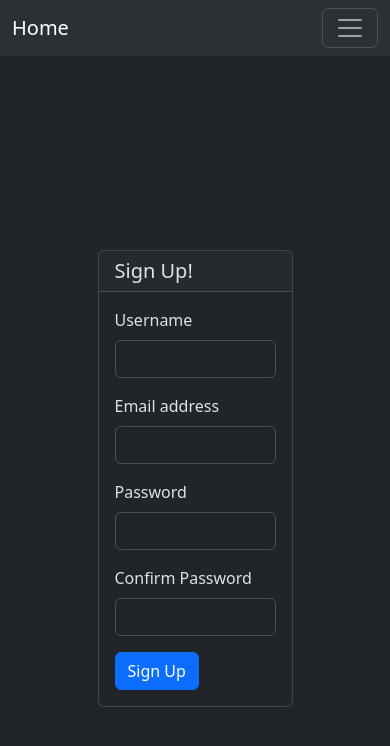
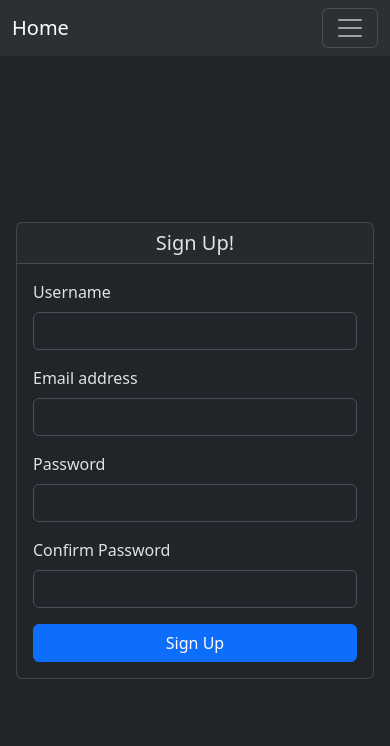
Before and after one commit to JustAsh123/Bloggit, a React (Vite) app: page /signup in a window 390 px wide. Shown: the top 746 px of the page. Built offline with nearby package versions, Linux system fonts and the light colour scheme; no server answers.

Commit message:
responsive forms

```diff
--- a/src/pages/Login.jsx
+++ b/src/pages/Login.jsx
@@ -1,3 +1,4 @@
+// src/pages/Login.jsx
 import { useState } from "react";
 import { auth } from "../firebase";
 import { signInWithEmailAndPassword } from "firebase/auth";
@@ -15,7 +16,6 @@ function Login() {
 
     try {
       await signInWithEmailAndPassword(auth, email, pass);
-      // Redirect after login
       navigate("/");
     } catch (err) {
       setError("Invalid email or password");
@@ -23,9 +23,12 @@ function Login() {
   };
 
   return (
-    <div className="d-flex justify-content-center align-items-center vh-100">
-      <div className="card w-50">
-        <h5 className="card-header">Login</h5>
+    <div
+      className="d-flex justify-content-center align-items-center"
+      style={{ minHeight: "calc(100vh - 56px)", paddingTop: "20px", paddingBottom: "20px" }}
+    >
+      <div className="card w-100 mx-3" style={{ maxWidth: "400px" }}>
+        <h5 className="card-header text-center">Login</h5>
         <div className="card-body">
           {error && <div className="alert alert-danger">{error}</div>}
           <form onSubmit={handleLogin}>
@@ -49,7 +52,7 @@ function Login() {
                 required
               />
             </div>
-            <button type="submit" className="btn btn-primary">
+            <button type="submit" className="btn btn-primary w-100">
               Log In
             </button>
           </form>
--- a/src/pages/Signup.jsx
+++ b/src/pages/Signup.jsx
@@ -1,8 +1,14 @@
 import { useEffect, useState } from "react";
 import { auth, db } from "../firebase";
 import { createUserWithEmailAndPassword } from "firebase/auth";
-import { doc, setDoc, getDoc, collection, query, where, getDocs } from "firebase/firestore";
-
+import {
+  doc,
+  setDoc,
+  collection,
+  query,
+  where,
+  getDocs,
+} from "firebase/firestore";
 import { useNavigate } from "react-router-dom";
 import { useAuth } from "../hooks/useAuth";
 
@@ -13,14 +19,15 @@ function Signup() {
   const [username, setUsername] = useState("");
   const [error, setError] = useState("");
 
-    const {currentUser, usn} = useAuth();
+  const { currentUser } = useAuth();
+  const navigate = useNavigate();
 
-  const navigate = useNavigate("/");
-
-    useEffect(()=>{
-        alert("Already signed in.")
-        if(currentUser){navigate("/")}
-    },[])
+  useEffect(() => {
+    if (currentUser) {
+      alert("Already signed in.");
+      navigate("/");
+    }
+  }, [currentUser, navigate]);
 
   const handleSignup = async (e) => {
     e.preventDefault();
@@ -31,8 +38,10 @@ function Signup() {
     }
 
     try {
-      // Check if username is unique
-      const q = query(collection(db, "users"), where("username", "==", username));
+      const q = query(
+        collection(db, "users"),
+        where("username", "==", username)
+      );
       const snapshot = await getDocs(q);
       if (!snapshot.empty) {
         return setError("Username already taken");
@@ -40,21 +49,24 @@ function Signup() {
 
       const userCred = await createUserWithEmailAndPassword(auth, email, pass);
 
-      // Save username to Firestore
       await setDoc(doc(db, "users", userCred.user.uid), {
-        username: username,
-        email: email,
+        username,
+        email,
       });
-      navigate("/")
+
+      navigate("/");
     } catch (err) {
       setError(err.message);
     }
   };
 
   return (
-    <div className="d-flex justify-content-center align-items-center vh-100">
-      <div className="card w-50">
-        <h5 className="card-header">Sign Up!</h5>
+    <div
+      className="d-flex justify-content-center align-items-center"
+      style={{ minHeight: "calc(100vh - 56px)", paddingTop: "20px", paddingBottom: "20px" }}
+    >
+      <div className="card w-100 mx-3" style={{ maxWidth: "500px" }}>
+        <h5 className="card-header text-center">Sign Up!</h5>
         <div className="card-body">
           {error && <div className="alert alert-danger">{error}</div>}
           <form onSubmit={handleSignup}>
@@ -98,7 +110,7 @@ function Signup() {
                 required
               />
             </div>
-            <button type="submit" className="btn btn-primary">
+            <button type="submit" className="btn btn-primary w-100">
               Sign Up
             </button>
           </form>
--- a/src/styles/App.css
+++ b/src/styles/App.css
@@ -14,3 +14,8 @@
 .card:hover .card-img-top {
   transform: scale(1.05);
 }
+
+body {
+  overflow-x: hidden;
+  padding-top: 56px; /* only if your navbar is fixed */
+}
```
